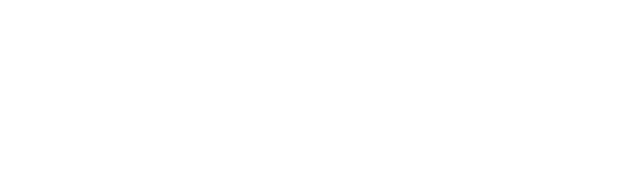
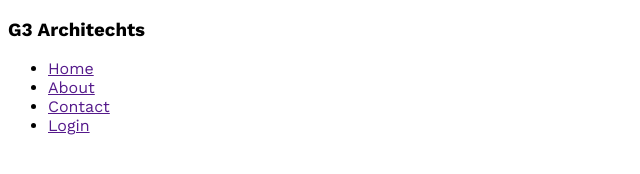
Before and after one commit to SiamG0/module9_g3-architects-website, a plain HTML site: page index.html in a window 1280 px wide. Shown: the whole page, without its empty margins (0-640 px from the left). Drawn offline with nearby package versions, Linux system fonts and the light colour scheme.

Commit message:
first commit

```diff
--- a/index.html
+++ b/index.html
@@ -4,8 +4,28 @@
     <meta charset="UTF-8">
     <meta name="viewport" content="width=device-width, initial-scale=1.0">
     <title>G3 Architechts</title>
+    <link rel="stylesheet" href="./styles/style.css">
 </head>
 <body>
+    <header>
+        <nav>
+            <h3>G3 Architechts</h3>
+            <ul>
+                <li><a href="">Home</a></li>
+                <li><a href="">About</a></li>
+                <li><a href="">Contact</a></li>
+                <li><a href="">Login</a></li>
+            </ul>
+        </nav>
 
+
+    </header>
+
+
+    <main></main>
+
+
+
+    <footer></footer>
 </body>
 </html>
--- a/styles/style.css
+++ b/styles/style.css
@@ -0,0 +1,7 @@
+@import url('https://fonts.googleapis.com/css2?family=Work+Sans:wght@400;600;700;800&display=swap');
+
+
+
+*{
+    font-family: 'Work Sans', sans-serif;
+}
```
